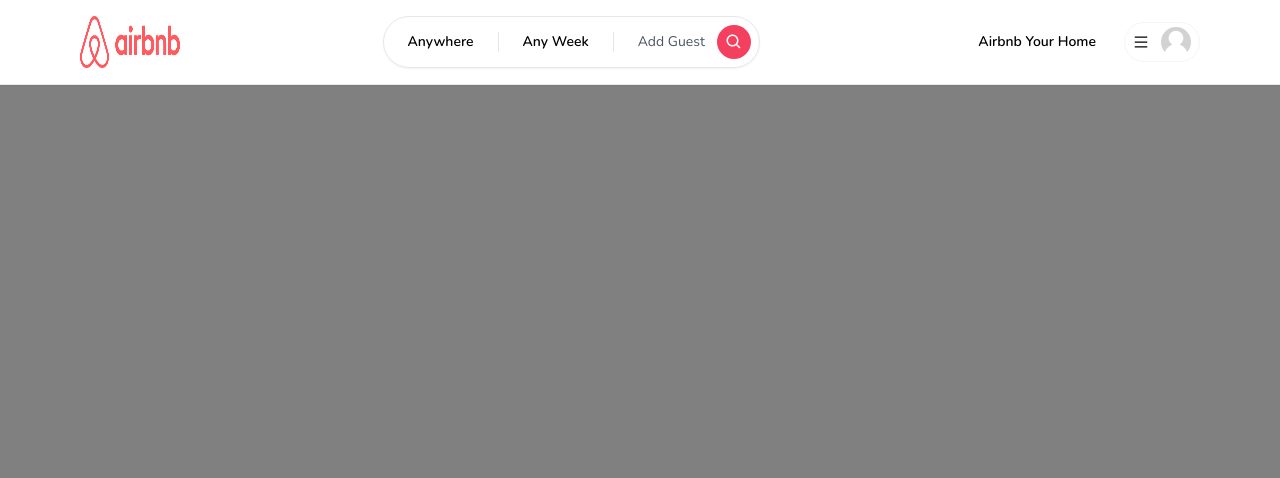
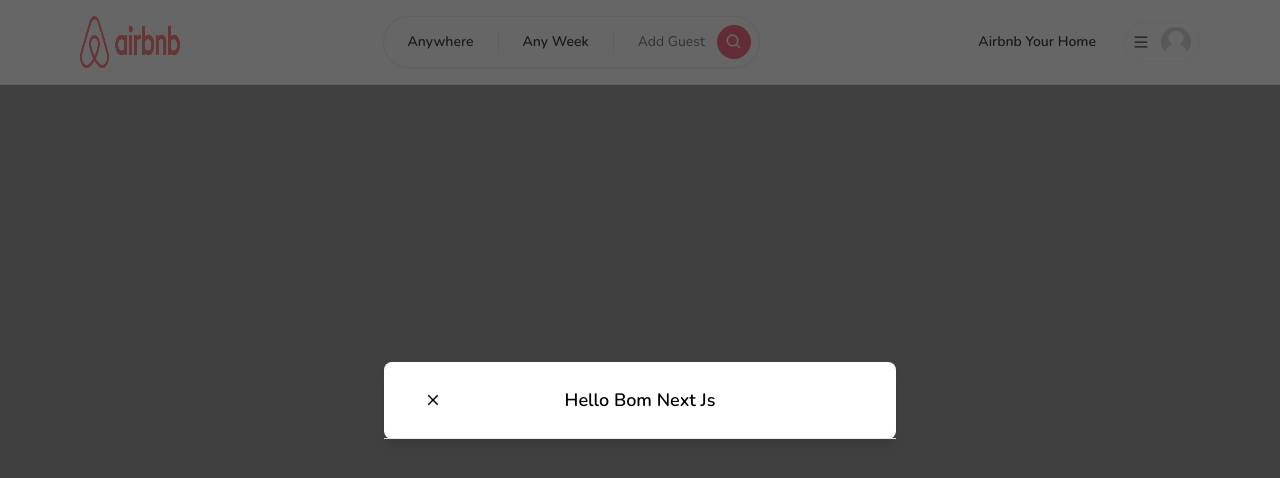
Before and after one commit to bomypoko/airbnb-clone, a Next.js app: page / in a window 1280 px wide. Shown: the top 478 px of the page. Built offline with nearby package versions, Linux system fonts and the light colour scheme.

Commit message:
Add Function Props

```diff
--- /dev/null
+++ b/app/components/modal/Modal.tsx
@@ -0,0 +1,95 @@
+'use client'
+
+import React, { useCallback, useEffect, useState } from "react";
+import { IoMdClose } from 'react-icons/io'
+
+interface ModalProp {
+    isOpen? : boolean;
+    onClose : () => void
+    onSubmit : () => void
+    title? : string
+    body?: React.ReactElement
+    footer? : React.ReactElement
+    actionLabel : string
+    disable? : boolean
+    secondaryAction?: () => void
+    secondaryLabel? : string
+}
+
+const Modal: React.FC<ModalProp> = ({
+    isOpen, onClose , onSubmit, title, body,footer,actionLabel,disable,secondaryAction,secondaryLabel
+
+}) => {
+
+    const [showModal , setShowModal] = useState(isOpen)
+
+    useEffect(() => {
+        setShowModal(isOpen)
+    },[isOpen])
+
+
+// HandleClose Function
+    const handleClose = useCallback(() => {
+        if(disable) {
+            return
+        }
+        setShowModal(false)
+        setTimeout(() => {
+            onClose();
+        }, 300)
+    },[disable , onClose])
+
+
+// Handle Submit Function
+    const handleSubmit = useCallback(() => {
+    if (disable) {
+        return;
+    }
+    onSubmit()
+    },[disable , onSubmit])
+
+// Handle Secondary Action Function
+    const handleSecondaryAction = useCallback(() => {
+        if (disable || !secondaryAction ) {
+            return
+        }
+        secondaryAction()
+    }, [disable , secondaryAction])
+
+    if(!isOpen) {
+        return null
+    }
+
+
+
+
+  return (
+    <>
+    <div className="flex justify-center items-center overflow-x-hidden overflow-y-auto fixed inset-0 z-50 outline-none focus:outline-none bg-neutral-800/70 ">
+        <div className="relative w-full md:w-4/6 lg:w-3/6 xl:w-2/5 my-6 mx-auto h-full lg:h-auto md:h-auto">
+
+            {/* Content */}
+             <div className={`translate duration-300 h-full
+            ${showModal ? 'translate-y-0' : "translate-y-full"}
+            ${showModal ? 'opacity-100' : 'opacity-0'} `}>
+
+                <div className="translate h-full lg:h-auto md:h-auto border-0 rounded-lg shadow-lg relative flex flex-col w-full bg-white outline-none focus:outline-none">
+                    {/* Header  */}
+                    <div className="flex items-center p-6 rounded-t justify-center relative border-b-[1px]">
+                        <button className="p-1 border-0 hover:opacity-70 transition absolute left-9 " onClick={handleClose}>
+                            <IoMdClose size={18}/>
+                        </button>
+                        <div className="text-lg font-semibold">
+                            {title}
+                        </div>
+                    </div>
+                </div>
+
+            </div>
+        </div>
+    </div>
+    </>
+  )
+}
+
+export default Modal
--- a/app/layout.tsx
+++ b/app/layout.tsx
@@ -1,5 +1,6 @@
 import './globals.css'
 import { Nunito } from 'next/font/google'
+import Modal from './components/modal/Modal'
 
 export const metadata = {
   title: 'AIR BNB CLONE',
@@ -20,6 +21,7 @@ export default function RootLayout({
   return (
     <html lang="en">
       <body className={font.className}>
+        <Modal title="Hello Bom Next Js" isOpen/>
         <Navbar/>
         {children}
       </body>
```
